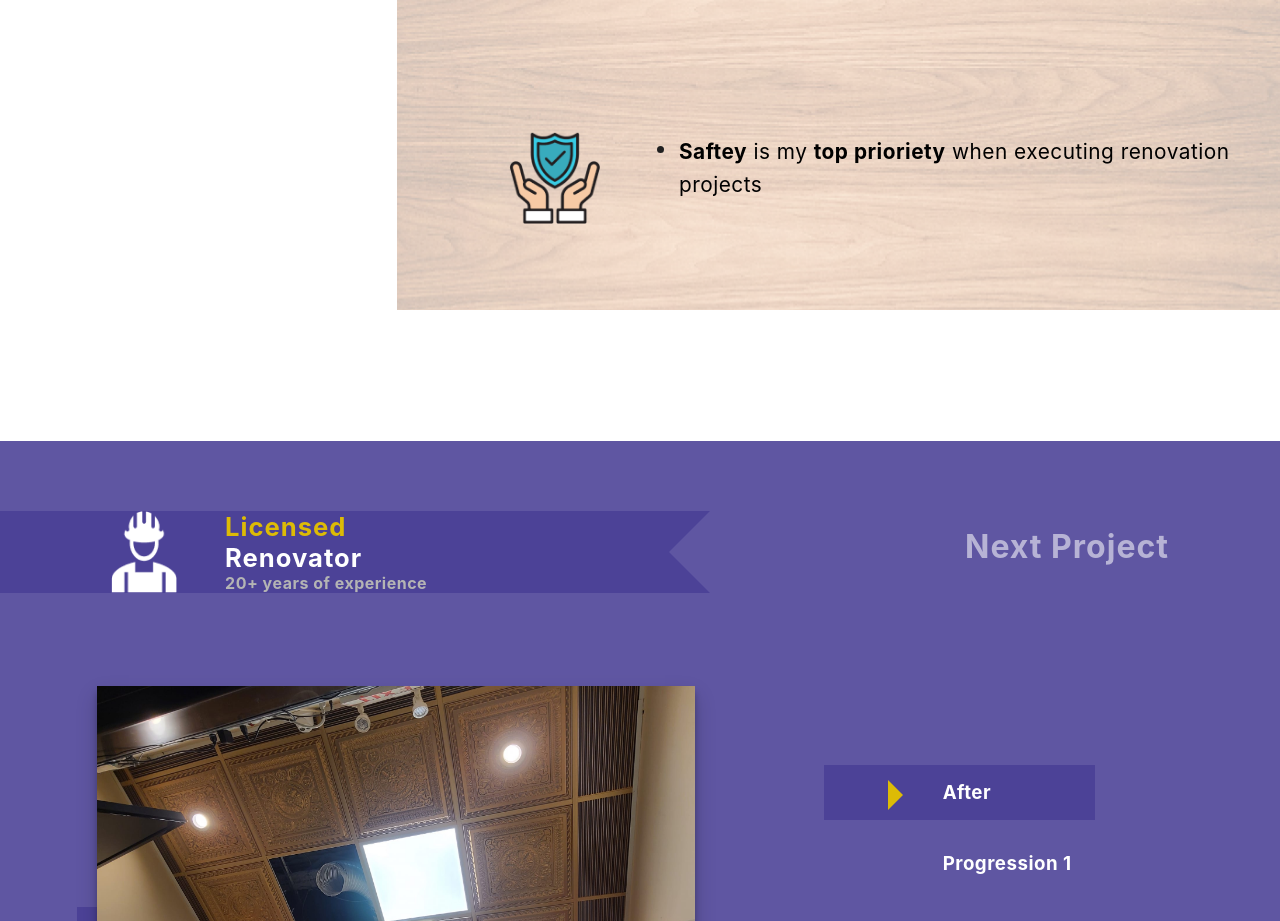
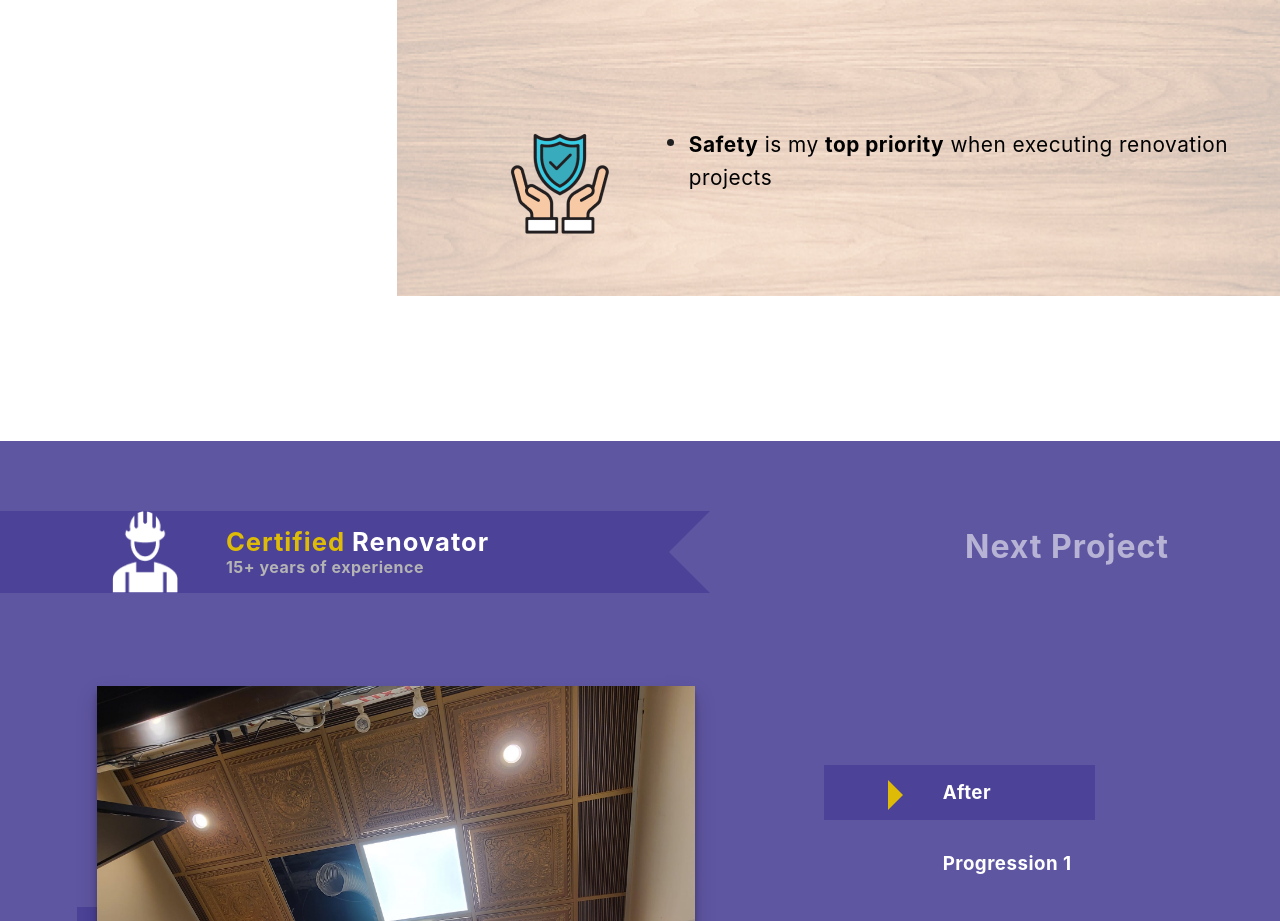
Before and after one commit to GazerSuthy/new-turtleSpeed, a React (Create React App) app: page / in a window 1280 px wide. Shown: the part 1380-2301 px from the top of the page. Built offline with nearby package versions, Linux system fonts and the light colour scheme.

Commit message:
alignment in being

```diff
--- a/src/components/general-info.js
+++ b/src/components/general-info.js
@@ -60,13 +60,13 @@ const GeneralInfo = ({ projectLinkRef }) => {
             <img
               src={safteyFirst}
               alt="hands holding up a shield"
-              className="saftey-icon"
+              className="safety-icon"
             />
             <article className="saftey-article">
               <div className="bullet-point"></div>
               <p className="article-text">
-                <strong>Saftey</strong> is my <strong>top prioriety</strong>{" "}
-                when executing renovation projects
+                <strong>Safety</strong> is my <strong>top priority</strong> when
+                executing renovation projects
               </p>
             </article>
           </div>
--- a/src/components/view-projects.js
+++ b/src/components/view-projects.js
@@ -26,9 +26,9 @@ const ViewProjects = ({ setScrollTo }) => {
           />
           <section className="experience-head">
             <h2 className="experience-head-title">
-              <span className="highlight">Licensed</span> Renovator
+              <span className="highlight">Certified</span> Renovator
             </h2>
-            <h5 className="experience-subhead">20+ years of experience</h5>
+            <h5 className="experience-subhead">15+ years of experience</h5>
           </section>
         </div>
       </section>
```
